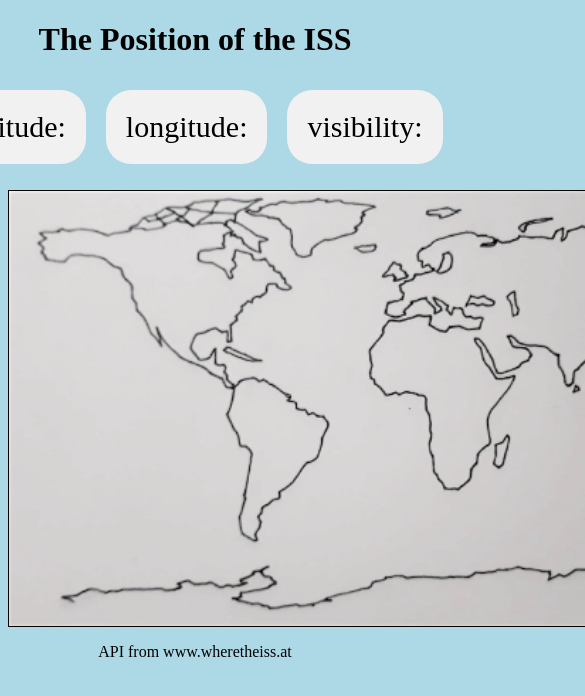
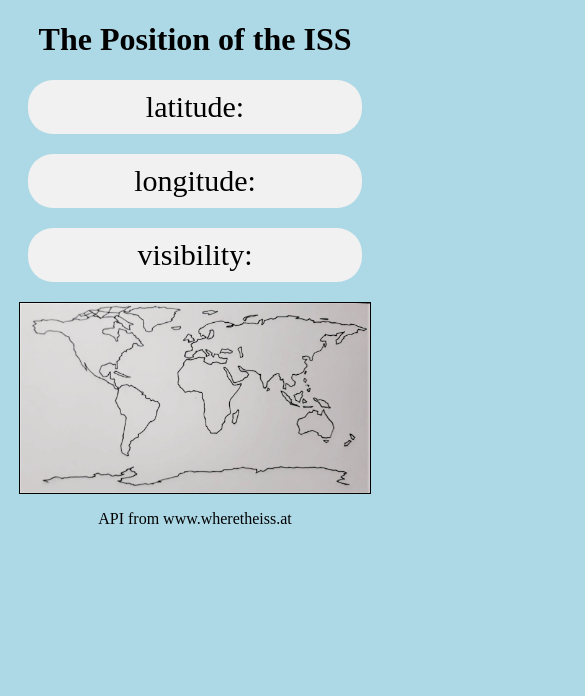
Before and after one commit to epavlusik/issonworldmap, a plain HTML site: page index.html in a window 390 px wide. Shown: the top 696 px of the page, 585 px wide, since content can reach past the window. Drawn offline with Linux system fonts and the light colour scheme; no server answers.

Commit message:
Update styles.css
Media query added

```diff
--- a/styles.css
+++ b/styles.css
@@ -27,3 +27,21 @@ body {
     color:black;
     text-align: center;
 }
+@media only screen and (max-width: 600px) {
+    .flex-container, #title {
+        display: block;
+        margin-left: auto;
+        margin-right: auto;
+    }
+    .flex-container > div {
+        margin: 20px;
+        padding: 10px;
+        font-size: 30px;
+        text-align: center;
+    }
+    #myCanvas {
+        padding: 0;
+        margin: auto;
+        width: 350px;
+    }
+  }
```
